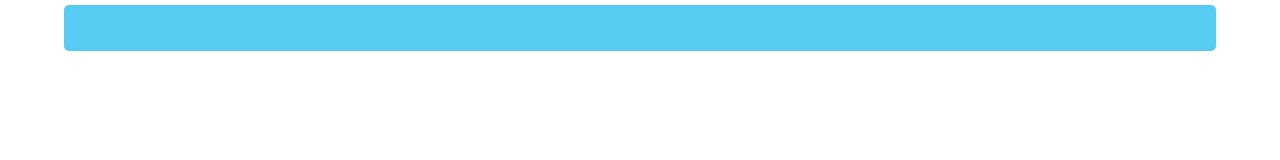
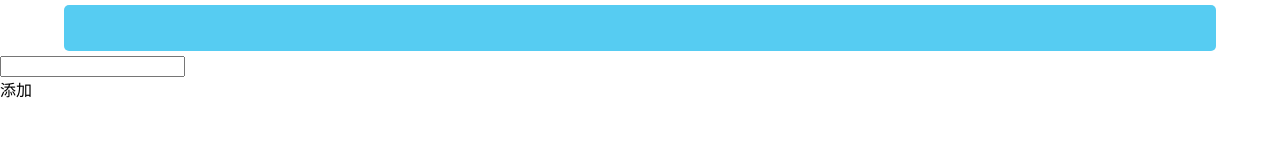
Before and after one commit to UPCAndroid/ZenAnalysis, a plain HTML site: page web/index.html in a window 1280 px wide. Drawn offline with Linux system fonts and the light colour scheme.

Commit message:
added input compnonts

```diff
--- a/web/index.html
+++ b/web/index.html
@@ -1,12 +1,19 @@
 <!DOCTYPE html>
 <html lang="en">
+
 <head>
-	<meta charset="UTF-8">
-	<title>ZenAnalysis</title>
-	<link rel="stylesheet" href="public/css/main.css">
+    <meta charset="UTF-8">
+    <title>ZenAnalysis</title>
+    <link rel="stylesheet" href="public/css/main.css">
 </head>
+
 <body>
-	<div id="addNewOption" class="btn-blue to-center to-large"></div>
-	<script src="public/js/main.js"></script>
+    <div id="addNewOption" class="btn-blue to-center to-large"></div>
+    <div class="add-container">
+        <input type="text">
+        <div class="add-selection">添加</div>
+    </div>
+    <script src="public/js/main.js"></script>
 </body>
+
 </html>
```
